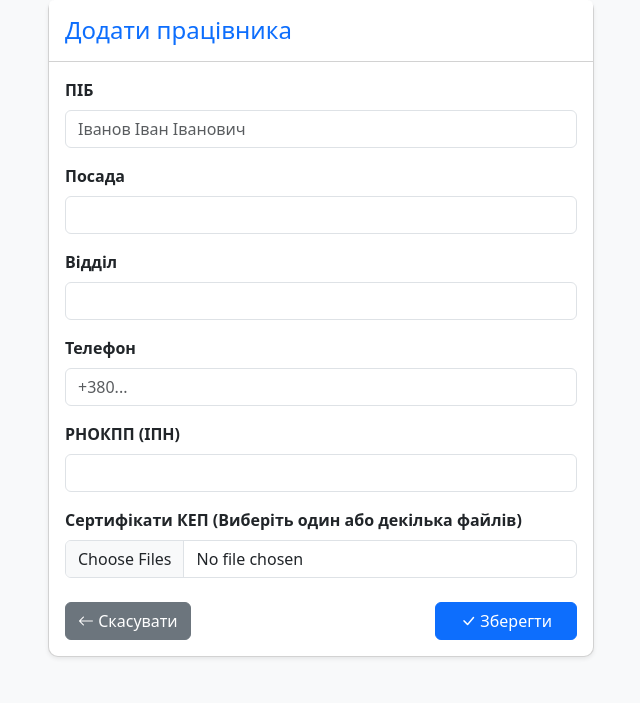
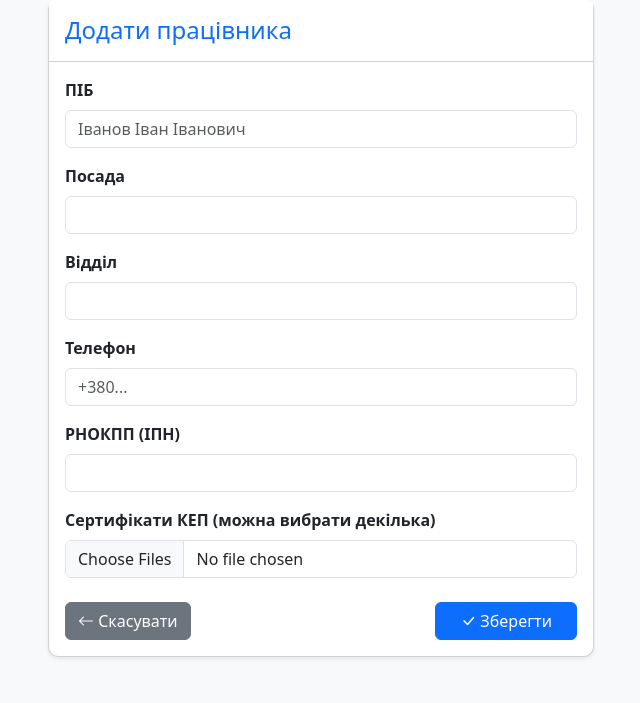
Before and after one commit to Strong2197/it-asset-mgmt, a Django app: page /staff/create/ in a window 1280 px wide. Shown: the part 81-784 px from the top of the page, without its empty margins (319-959 px from the left). Run offline with Django 5.2, Linux system fonts and the light colour scheme.

Commit message:
Додан штатний розпис

```diff
--- a/staff/forms.py
+++ b/staff/forms.py
@@ -1,16 +1,15 @@
 from django import forms
 from .models import Employee
 
-# 1. Створюємо кастомний віджет, який дозволяє вибір декількох файлів
+# Створюємо спеціальний віджет, який дозволяє мультизавантаження
 class MultipleFileInput(forms.ClearableFileInput):
     allow_multiple_selected = True
 
 class EmployeeForm(forms.ModelForm):
-    # Поле для вибору декількох файлів
+    # Використовуємо MultipleFileInput замість стандартного ClearableFileInput
     kep_files = forms.FileField(
-        # 2. Використовуємо наш кастомний віджет
         widget=MultipleFileInput(attrs={'multiple': True, 'class': 'form-control'}),
-        label="Сертифікати КЕП (Виберіть один або декілька файлів)",
+        label="Сертифікати КЕП (можна вибрати декілька)",
         required=False
     )
 
--- a/staff/views.py
+++ b/staff/views.py
@@ -40,6 +40,7 @@ def staff_create(request):
 def staff_update(request, pk):
     employee = get_object_or_404(Employee, pk=pk)
     if request.method == 'POST':
+        print(f"DEBUG: FILES in request: {request.FILES}")
         form = EmployeeForm(request.POST, request.FILES, instance=employee)
         if form.is_valid():
             form.save()
--- a/templates/staff/staff_form.html
+++ b/templates/staff/staff_form.html
@@ -9,7 +9,7 @@
             </div>
             <div class="card-body">
                 <form method="post" enctype="multipart/form-data">
-                    {% csrf_token %}
+    {% csrf_token %}
 
                     {% for field in form %}
                     <div class="mb-3">
```
